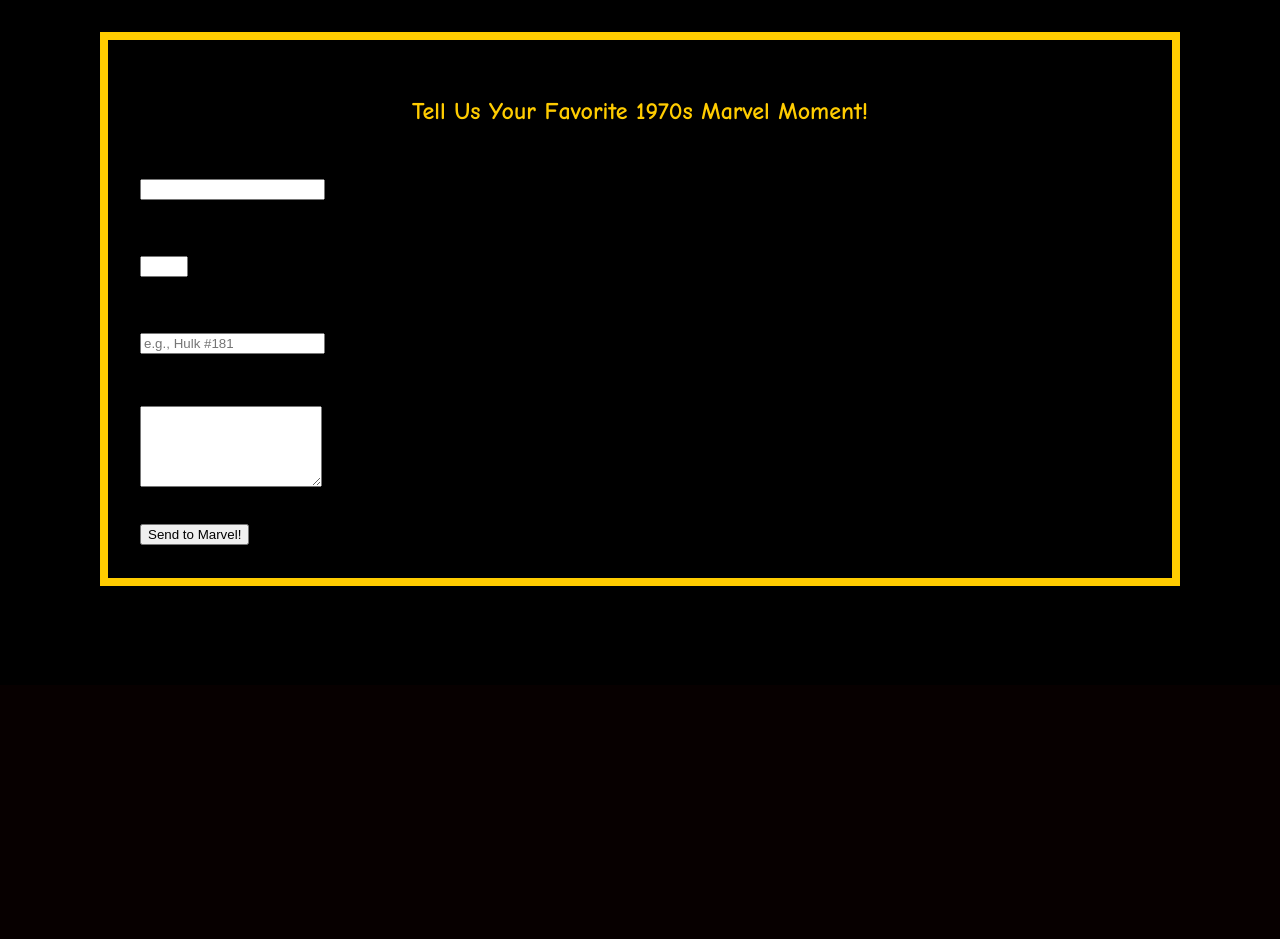
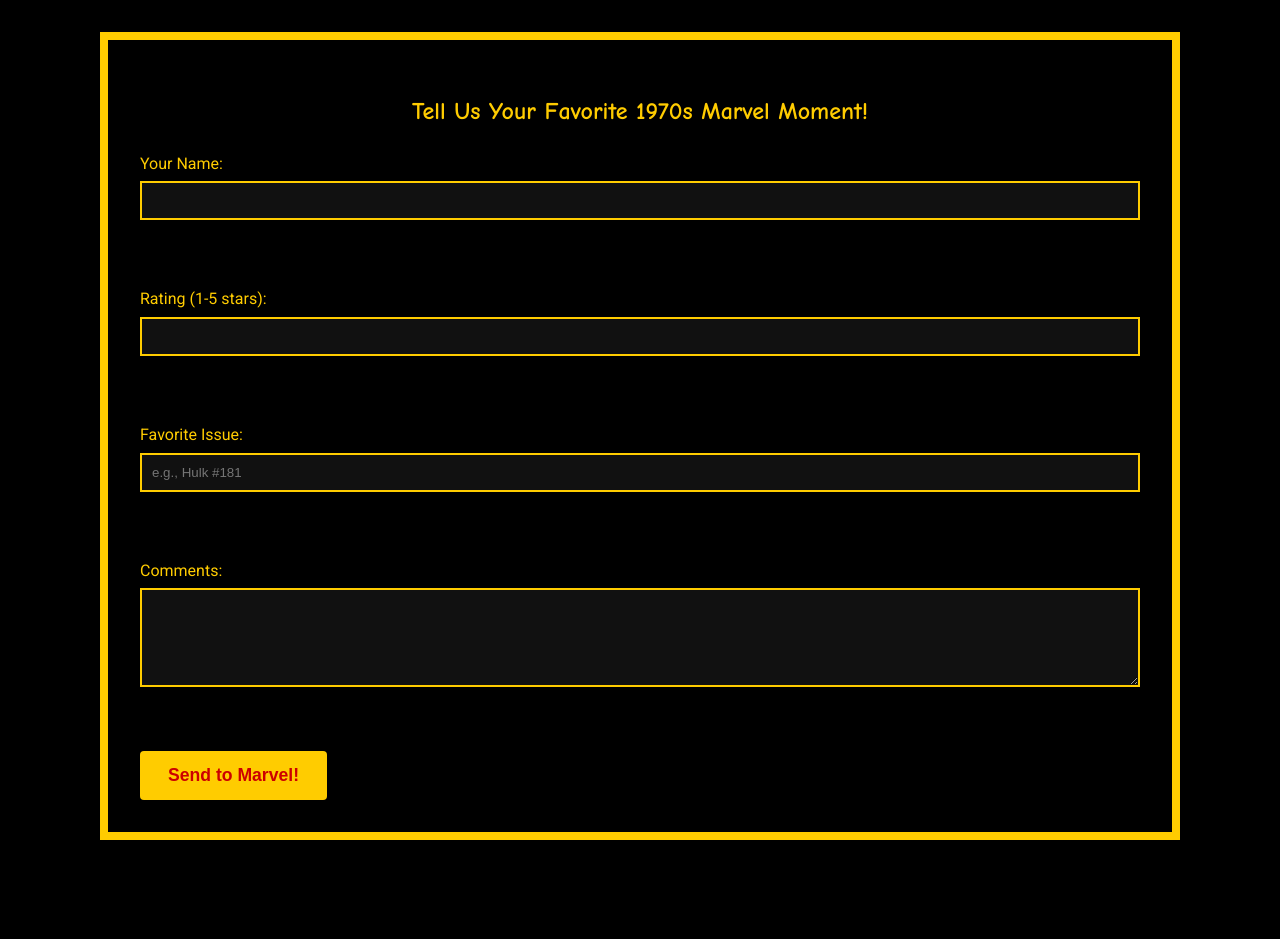
Before and after one commit to Aaron-Gregoire/Comp-1002, a PHP site: page /feedback.html in a window 1280 px wide. Shown: the part 162-1101 px from the top of the page. Before the commit the page ends 748 px from the top, so only its background shows below. Run offline with PHP 8.4, Linux system fonts and the light colour scheme.

Commit message:
buttons and form css

```diff
--- a/Project-1/css/styles.css
+++ b/Project-1/css/styles.css
@@ -64,3 +64,28 @@
 figcaption{font-size:0.9rem;
 margin-top:0.8rem;
 font-style:italic;}
+
+/*buttons*/
+button{background:#ffcc00;
+color:#c00;
+border:none;
+padding:14px 28px;
+font-weight:bold;
+font-size:1.1rem;
+cursor:pointer;
+border-radius:4px;}
+
+button:hover{background:#fff;}
+
+/*form*/
+form label{color:#ffcc00;
+display:block;
+margin:10px 0 5px;}
+
+input,textarea{width:100%;
+padding:10px;
+margin-top:5px;
+border:2px solid #ffcc00;
+background:#111;
+color:#ffcc00;
+box-sizing:border-box;}
```
